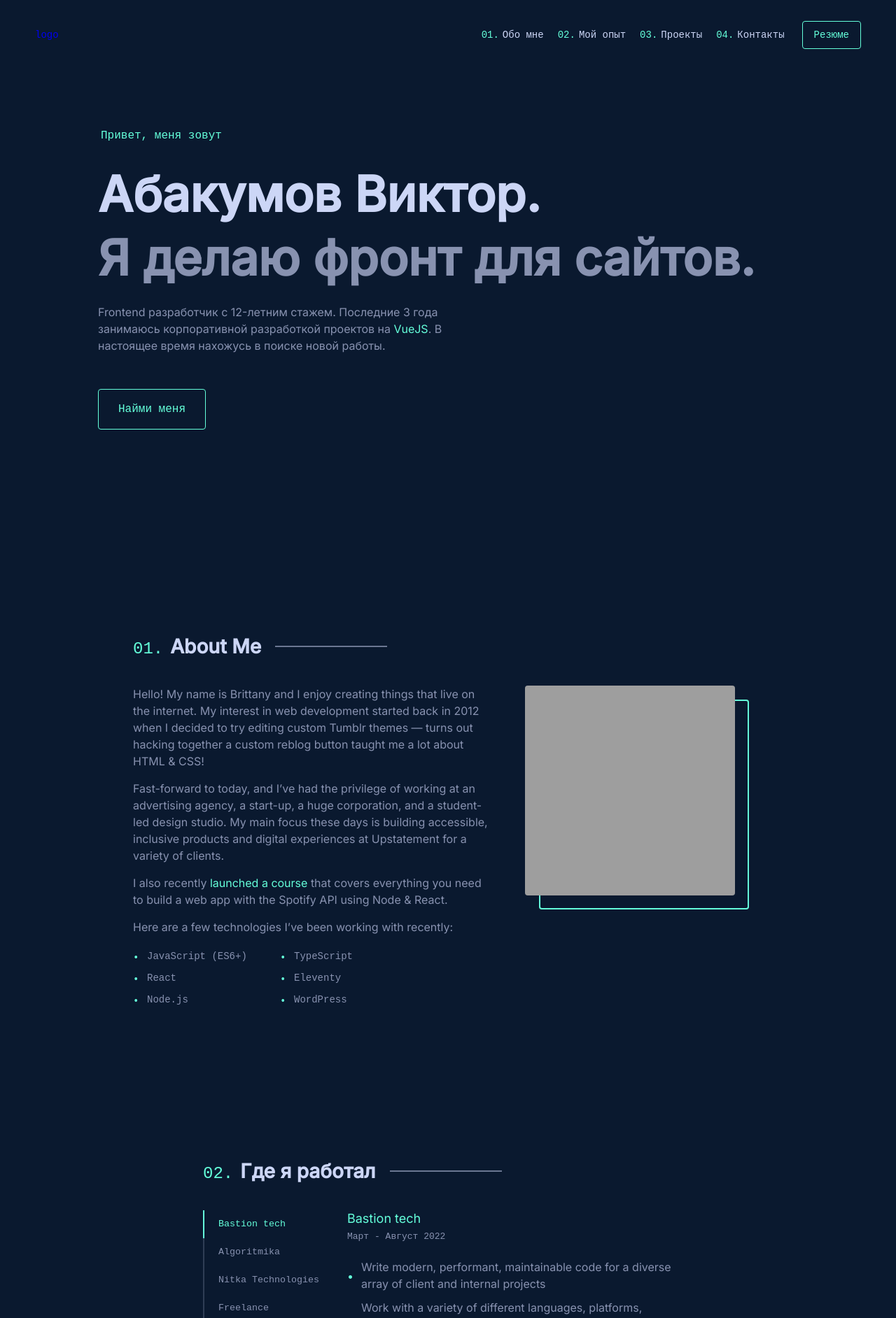
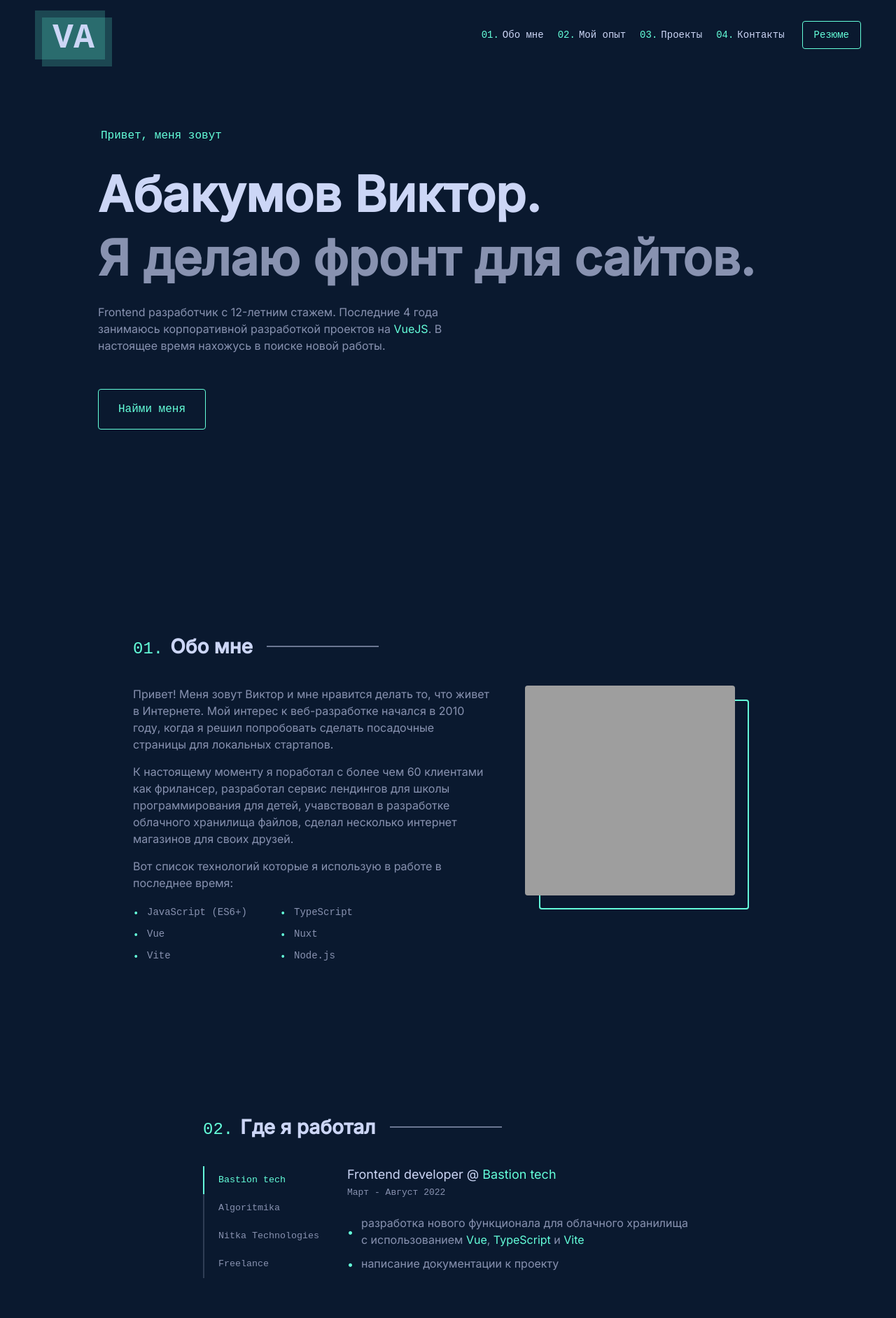
Before and after one commit to posthack/imatteru, a Vue app: page / in a window 1280 px wide. Shown: the top 1884 px of the page at 70% size. Built offline with nearby package versions, Linux system fonts and the light colour scheme; grey boxes are pictures that could not be loaded.

Commit message:
Translate + styles

```diff
--- a/src/assets/scss/animations.scss
+++ b/src/assets/scss/animations.scss
@@ -1,3 +1,11 @@
+.anim-fade-in {
+  opacity: 0;
+  transition-duration: 0.2s;
+}
+.loaded .anim-fade-in {
+  opacity: 1;
+}
+
 .anim-fade-down {
   transform: translate(0, -30px);
   opacity: 0;
--- a/src/components/SectionAbout.vue
+++ b/src/components/SectionAbout.vue
@@ -1,30 +1,25 @@
 <template>
   <section id="about" class="about">
     <div class="container">
-      <numbered-title :number="1" :title="`About Me`" />
+      <numbered-title :number="1" :title="`Обо мне`" />
       <div class="about-flex">
         <div class="about__text">
           <p>
-            Hello! My name is Brittany and I enjoy creating things that live on
-            the internet. My interest in web development started back in 2012
-            when I decided to try editing custom Tumblr themes — turns out
-            hacking together a custom reblog button taught me a lot about HTML &
-            CSS!
+            Привет! Меня зовут Виктор и мне нравится делать то, что живет в
+            Интернете. Мой интерес к веб-разработке начался в 2010 году, когда я
+            решил попробовать сделать посадочные страницы для локальных
+            стартапов.
           </p>
           <p>
-            Fast-forward to today, and I’ve had the privilege of working at an
-            advertising agency, a start-up, a huge corporation, and a
-            student-led design studio. My main focus these days is building
-            accessible, inclusive products and digital experiences at
-            Upstatement for a variety of clients.
+            К настоящему моменту я поработал с более чем 60 клиентами как
+            фрилансер, разработал сервис лендингов для школы программирования
+            для детей, учавствовал в разработке облачного хранилища файлов,
+            сделал несколько интернет магазинов для своих друзей.
           </p>
           <p>
-            I also recently
-            <a href="#" class="text-link">launched a course</a> that covers
-            everything you need to build a web app with the Spotify API using
-            Node & React.
+            Вот список технологий которые я использую в работе в последнее
+            время:
           </p>
-          <p>Here are a few technologies I’ve been working with recently:</p>
           <ul class="about__list">
             <li
               v-for="(el, idx) in sectionContent.skills"
@@ -62,10 +57,10 @@ export default {
         skills: [
           "JavaScript (ES6+)",
           "TypeScript",
-          "React",
-          "Eleventy",
+          "Vue",
+          "Nuxt",
+          "Vite",
           "Node.js",
-          "WordPress",
         ],
       },
     };
--- a/src/components/SectionAtm.vue
+++ b/src/components/SectionAtm.vue
@@ -45,10 +45,10 @@ export default {
         subtitle: "Привет, меня зовут",
         firstTitle: "Абакумов Виктор.",
         secondTitle: "Я делаю фронт для сайтов.",
-        desc: "Frontend разработчик с 12-летним стажем. Последние 3 года занимаюсь корпоративной разработкой проектов на <a href='#' class='text-link'>VueJS</a>. В настоящее время нахожусь в поиске новой работы.",
+        desc: "Frontend разработчик с 12-летним стажем. Последние 4 года занимаюсь корпоративной разработкой проектов на <a href='https://vuejs.org/' class='text-link' target='_blank'>VueJS</a>. В настоящее время нахожусь в поиске новой работы.",
         button: {
           text: "Найми меня",
-          link: "#",
+          link: "#contacts",
         },
       },
     };
--- a/src/components/SectionExperience.vue
+++ b/src/components/SectionExperience.vue
@@ -18,9 +18,16 @@
         </div>
         <div class="experience__content">
           <div class="experience__content-title">
-            <a href="#" class="text-link">{{
-              sectionContent.companies[activeTab].name
-            }}</a>
+            <span v-if="sectionContent.companies[activeTab].link.length">
+              Frontend developer @
+              <a
+                :href="sectionContent.companies[activeTab].link"
+                class="text-link"
+                target="_blank"
+                >{{ sectionContent.companies[activeTab].name }}</a
+              >
+            </span>
+            <span v-else>{{ sectionContent.companies[activeTab].name }}</span>
           </div>
           <div class="experience__content-date">
             {{ sectionContent.companies[activeTab].date }}
@@ -30,9 +37,8 @@
               v-for="(el, idx) in sectionContent.companies[activeTab]
                 .responsibilities"
               :key="idx"
-            >
-              {{ el }}
-            </li>
+              v-html="el"
+            ></li>
           </ul>
         </div>
       </div>
@@ -60,47 +66,47 @@ export default {
             name: "Bastion tech",
             date: "Март - Август 2022",
             responsibilities: [
-              "Write modern, performant, maintainable code for a diverse array of client and internal projects",
-              "Work with a variety of different languages, platforms, frameworks, and content management systems such as JavaScript, TypeScript, Gatsby, React, Craft, WordPress, Prismic, and Netlify",
-              "Communicate with multi-disciplinary teams of engineers, designers, producers, and clients on a daily basis",
+              "разработка нового функционала для облачного хранилища с использованием <a href='https://vuejs.org/' class='text-link' target='_blank'>Vue</a>, <a href='https://www.typescriptlang.org/' class='text-link' target='_blank'>TypeScript</a> и <a href='https://vitejs.dev/' class='text-link' target='_blank'>Vite</a>",
+              "написание документации к проекту",
             ],
-            link: "https://google.com",
+            link: "https://bastion-tech.ru/",
           },
           {
             id: 1,
             isSelected: false,
             name: "Algoritmika",
-            date: "January - April 2018",
+            date: "Октябрь 2018 - Март 2022",
             responsibilities: [
-              "Worked with a team of three designers to build a marketing website and e-commerce platform for blistabloc, an ambitious startup originating from Northeastern",
-              "Helped solidify a brand direction for blistabloc that spans both packaging and web",
-              "Interfaced with clients on a weekly basis, providing technological expertise",
+              "разработка внутренней обучающей платформы с использованием <a href='https://reactjs.org/' class='text-link' target='_blank'>React</a>, <a href='https://redux.js.org/' class='text-link' target='_blank'>Redux</a>, <a href='https://styled-components.com/' class='text-link' target='_blank'>Styled components</a>",
+              "разработка сервиса лендингов компании с использованием <a href='https://vuejs.org/' class='text-link' target='_blank'>Vue</a> и <a href='https://nuxtjs.org/' class='text-link' target='_blank'>Nuxt</a>",
+              "переписывание внутреннего дашборда с html/js/jquery на <a href='https://vuejs.org/' class='text-link' target='_blank'>Vue 3</a>",
+              "разработка новых компонентов и функционала на <a href='https://vuejs.org/' class='text-link' target='_blank'>Vue 3</a>",
             ],
-            link: "https://google.com",
+            link: "https://algoritmika.org",
           },
           {
             id: 2,
             isSelected: false,
             name: "Nitka Technologies",
-            date: "January - April 2018",
+            date: "Май 2015 - Октябрь 2018",
             responsibilities: [
-              "Worked with a team of three designers to build a marketing website and e-commerce platform for blistabloc, an ambitious startup originating from Northeastern",
-              "Helped solidify a brand direction for blistabloc that spans both packaging and web",
-              "Interfaced with clients on a weekly basis, providing technological expertise",
+              "разработка посадочных страницы для стартапов иностранных клиентов компании",
+              "использовал html/css/vanilla js/jquery, интегрировал бэк с <a href='https://firebase.google.com/' class='text-link' target='_blank'>Firebase</a>",
+              "был загружен на ~3 дня в неделю",
+              "в остальное время продолжал брать различные заказы на фрилансе",
             ],
-            link: "https://google.com",
+            link: "",
           },
           {
             id: 3,
             isSelected: false,
             name: "Freelance",
-            date: "January - April 2018",
+            date: "Февраль 2010 - Май 2015",
             responsibilities: [
-              "Worked with a team of three designers to build a marketing website and e-commerce platform for blistabloc, an ambitious startup originating from Northeastern",
-              "Helped solidify a brand direction for blistabloc that spans both packaging and web",
-              "Interfaced with clients on a weekly basis, providing technological expertise",
+              "заказы на верстку различной сложности + несложный фронт",
+              "сайты под ключ: верстка + бэкенд на PHP и MySQL",
             ],
-            link: "https://google.com",
+            link: "",
           },
         ],
       },
@@ -155,6 +161,7 @@ export default {
   line-height: 1.3;
   padding-bottom: 8px;
   font-family: $font-sans-calibri;
+  color: $main-text;
 }
 .experience__content-date {
   font-family: $font-mono;
--- a/src/components/TheFooter.vue
+++ b/src/components/TheFooter.vue
@@ -1,7 +1,7 @@
 <template>
   <footer class="footer">
     <div class="container">
-      Built & Redesigned by Viktor Abakumov. <br />Inspired by
+      Built & Redesigned by Viktor Abakumov <br />Inspired by
       <a href="https://brittanychiang.com/" target="_blank" class="text-link"
         >Brittany Chiang</a
       >
--- a/src/components/TheHeader.vue
+++ b/src/components/TheHeader.vue
@@ -1,7 +1,13 @@
 <template>
   <header class="header">
     <div class="container">
-      <a href="#">logo</a>
+      <a
+        href="#"
+        class="anim-fade-in"
+        style="transition-delay: 1s; transition-duration: 0.5s"
+      >
+        <TheLogo />
+      </a>
       <div class="header__right">
         <ul class="header-nav">
           <li
@@ -30,8 +36,13 @@
 </template>
 
 <script>
+import TheLogo from "./TheLogo.vue";
+
 export default {
   name: "TheHeader",
+  components: {
+    TheLogo,
+  },
   data() {
     return {
       links: [
--- /dev/null
+++ b/src/components/TheLogo.vue
@@ -0,0 +1,58 @@
+<template>
+  <div class="logo">va</div>
+</template>
+
+<script>
+export default {
+  name: "TheLogo",
+  data() {
+    return {};
+  },
+};
+</script>
+
+<style scoped lang="scss">
+.logo {
+  position: relative;
+  top: 5px;
+  left: 5px;
+  font-size: 50px;
+  padding: 10px 20px;
+  font-family: $font-mono;
+  text-transform: uppercase;
+  color: $main-text;
+  font-weight: 700;
+  &::before {
+    position: absolute;
+    content: "";
+    width: 100%;
+    height: 100%;
+    background-color: rgba($light-blue, 0.2);
+    left: 0;
+    top: 0;
+    z-index: -1;
+    transition: 0.5s ease-in-out;
+    transition-delay: 2s;
+  }
+  &::after {
+    position: absolute;
+    content: "";
+    width: 100%;
+    height: 100%;
+    background-color: rgba($light-blue, 0.2);
+    left: 0;
+    top: 0;
+    z-index: -1;
+    transition: 0.5s ease-in-out;
+    transition-delay: 2s;
+  }
+}
+.loaded .logo {
+  &::before {
+    transform: translate(-5px, -5px);
+  }
+  &::after {
+    transform: translate(5px, 5px);
+  }
+}
+</style>
```
Also changed, not shown: src/components/SectionContact.vue (+41 -9 lines).
